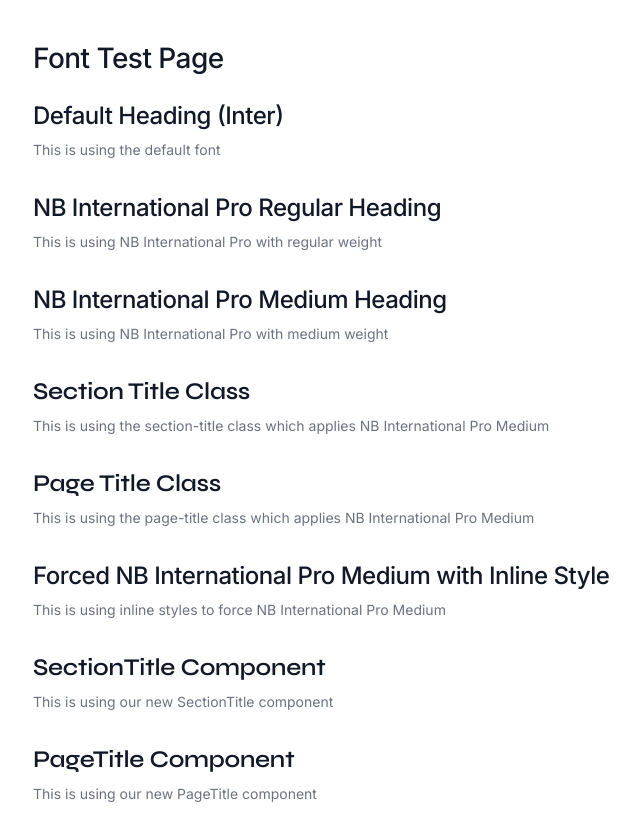
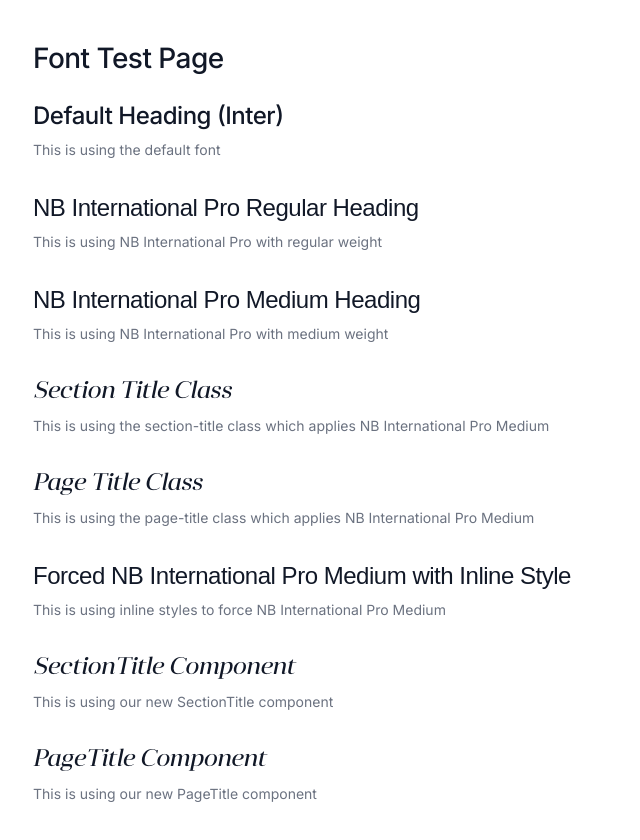
Before and after one commit to mrabdussalam/zakat-calculator, a Next.js app: page /test in a window 1280 px wide. Shown: the top 840 px of the page, without its empty margins (7-647 px from the left). Built offline with nearby package versions, Linux system fonts and the light colour scheme; no server answers; a web font is replaced by a local one.

Commit message:
Update section titles to use Anglecia Pro Display font

```diff
--- a/src/app/globals.css
+++ b/src/app/globals.css
@@ -8,6 +8,8 @@
 :root {
   --font-inter: 'Inter', sans-serif;
   --font-syne: 'Syne', sans-serif;
+  --font-anglecia: 'Anglecia Pro Display', serif;
+  --font-nb-international: 'NB International Pro', sans-serif;
 }
 
 body {
@@ -132,18 +134,20 @@
     @apply text-sm text-orange-500;
   }
 
-  /* Section titles with Syne font */
+  /* Section titles with Anglecia font */
   .section-title {
     @apply text-2xl font-medium text-gray-900 tracking-tight;
-    font-family: var(--font-syne), sans-serif !important;
-    font-weight: 600 !important;
+    font-family: var(--font-anglecia), serif !important;
+    font-weight: 400 !important;
+    font-style: italic !important;
     letter-spacing: -0.01em;
   }
 
   .page-title {
     @apply text-2xl font-medium text-gray-900 tracking-tight;
-    font-family: var(--font-syne), sans-serif !important;
-    font-weight: 600 !important;
+    font-family: var(--font-anglecia), serif !important;
+    font-weight: 400 !important;
+    font-style: italic !important;
     letter-spacing: -0.01em;
   }
 }
--- a/src/app/layout.tsx
+++ b/src/app/layout.tsx
@@ -1,4 +1,4 @@
-import { Inter, Syne } from "next/font/google";
+import { inter, syne, anglecia, nbInternational } from "@/lib/fonts";
 import "./globals.css";
 import { Analytics } from "@/components/Analytics";
 import type { Metadata } from "next";
@@ -20,24 +20,12 @@
   process.env.NEXT_PUBLIC_VERCEL_ENV === "development" ||
   process.env.NEXT_PUBLIC_VERCEL_ENV === "preview";
 
-const inter = Inter({
-  subsets: ["latin"],
-  display: "swap",
-  variable: "--font-inter",
-  weight: ["400", "500", "600", "700"],
-});
-
-const syne = Syne({
-  subsets: ["latin"],
-  display: "swap",
-  variable: "--font-syne",
-  weight: ["400", "500", "600", "700", "800"],
-});
-
 // Log fonts for debugging
 console.log('Font variables:', {
   inter: inter.variable,
-  syne: syne.variable
+  syne: syne.variable,
+  anglecia: anglecia.variable,
+  nbInternational: nbInternational.variable
 });
 
 export const metadata: Metadata = {
@@ -72,7 +60,7 @@
           }}
         />
       </head>
-      <body className={`${inter.variable} ${syne.variable} antialiased`}>
+      <body className={`${inter.variable} ${syne.variable} ${anglecia.variable} ${nbInternational.variable} antialiased`}>
         <ClientHydration />
         <HydrationGuard fallback={
           <div className="flex h-screen w-full items-center justify-center">
--- a/src/components/ui/SectionTitle.tsx
+++ b/src/components/ui/SectionTitle.tsx
@@ -17,7 +17,7 @@
   return (
     <Component
       className={cn("section-title", className)}
-      style={{ fontFamily: "var(--font-nb-international), sans-serif", fontWeight: 500 }}
+      style={{ fontFamily: "var(--font-anglecia), serif", fontWeight: 400, fontStyle: 'italic' }}
     >
       {children}
     </Component>
@@ -32,7 +32,7 @@
   return (
     <Component
       className={cn("page-title", className)}
-      style={{ fontFamily: "var(--font-nb-international), sans-serif", fontWeight: 500 }}
+      style={{ fontFamily: "var(--font-anglecia), serif", fontWeight: 400, fontStyle: 'italic' }}
     >
       {children}
     </Component>
--- /dev/null
+++ b/src/lib/fonts.ts
@@ -0,0 +1,32 @@
+import localFont from 'next/font/local'
+import { Inter, Syne } from 'next/font/google'
+
+// Load Inter from Google Fonts
+export const inter = Inter({
+    subsets: ["latin"],
+    display: "swap",
+    variable: "--font-inter",
+    weight: ["400", "500", "600", "700"],
+})
+
+// Load Syne from Google Fonts
+export const syne = Syne({
+    subsets: ["latin"],
+    display: "swap",
+    variable: "--font-syne",
+    weight: ["400", "500", "600", "700", "800"],
+})
+
+// Load Anglecia font locally
+export const anglecia = localFont({
+    src: '../../public/fonts/AngleciaProDisplay-Italic.otf',
+    display: 'swap',
+    variable: '--font-anglecia',
+})
+
+// Load NB International font locally
+export const nbInternational = localFont({
+    src: '../../public/fonts/nb_international_pro_medium-webfont.ttf',
+    display: 'swap',
+    variable: '--font-nb-international',
+})
--- a/tailwind.config.ts
+++ b/tailwind.config.ts
@@ -190,6 +190,7 @@
       fontFamily: {
         sans: ['var(--font-inter)', ...fontFamily.sans],
         'nb-international': ['var(--font-nb-international)', ...fontFamily.sans],
+        'anglecia': ['var(--font-anglecia)', 'serif'],
       },
     },
   },
```
Also changed, not shown: public/fonts/AngleciaProDisplay-Italic.otf (added), public/fonts/nb_international_pro_medium-webfont.ttf (deleted).
